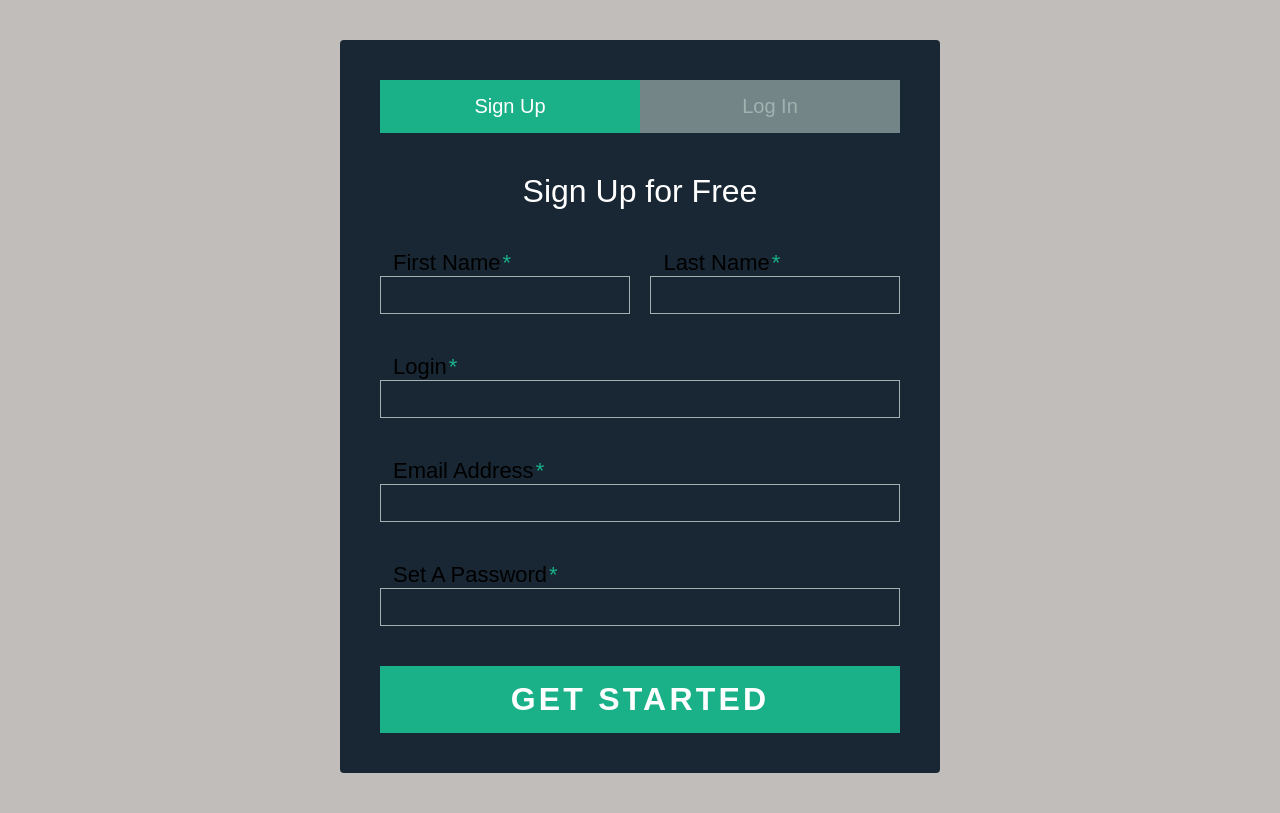
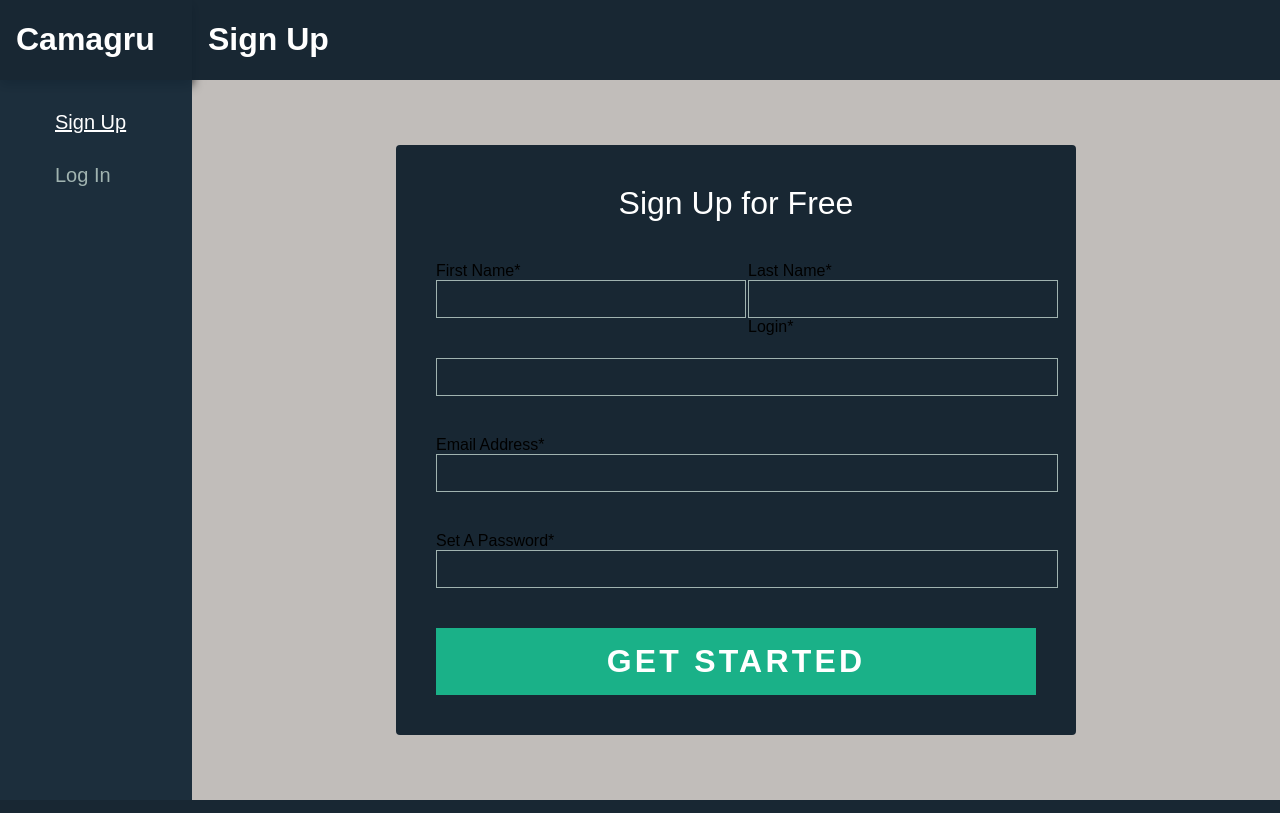
Before and after one commit to sganon/Camagru, a PHP site: page /index.php?signup=true in a window 1280 px wide. Run offline with PHP 8.4, Linux system fonts and the light colour scheme.

Commit message:
feat: redone css layout

```diff
--- /dev/null
+++ b/Header/view.php
@@ -0,0 +1,3 @@
+<div class="header">
+    <h1 class="header-name">Camagru</h1>
+</div>
--- a/SignUp/style.css
+++ /dev/null
@@ -1,166 +0,0 @@
-/* $form-bg: #13232f; */
-/* $br: 4px; */
-/* $thin: 300; */
-/* $normal: 400; */
-/* $bold: 600; */
-/* $br: 4px; */
-/* $main: #1ab188; */
-/* $main-light: lighten($main,5%); */
-/* $main-dark: #179974; */
-/* $gray-light: #a0b3b0; */
-/* $gray: #ddd; */
-*, *:before, *:after {
-    box-sizing: border-box;
-}
-
-html {
-	overflow-y: scroll;
-}
-
-body {
-  background:#c1bdba;
-  font-family: 'Titillium Web', sans-serif;
-}
-
-.form {
-    background: #13232ff7;
-    padding: 40px;
-    max-width:600px;
-    margin:40px auto;
-    border-radius:4px;
-    box-shadow: #13232f2e;
-}
-
-h1 {
-    text-align:center;
-    color:#ffffff;
-    font-weight:300;
-    margin:0 0 40px;
-}
-
-a {
-    text-decoration:none;
-    color:#1ab188;
-    transition:.5s ease;
-
-}
-
-a:hover {
-    color:#179974;
-}
-
-.tab-group {
-    list-style-type:none;
-    padding:0;
-    margin:0 0 40px 0;
-}
-
-.tab-group li a {
-    display:block;
-    text-decoration:none;
-    padding:15px;
-    background:#a0b3b0ad;
-    color:#a0b3b0;
-    font-size:20px;
-    float:left;
-    width:50%;
-    text-align:center;
-    cursor:pointer;
-    transition:.5s ease;
-}
-
-.tab-group:after {
-    content: "";
-    display: table;
-    clear: both;
-}
-
-.tab-group li a:hover {
-    background:#179974;
-    color:#ffffff;
-}
-
-.tab-group .active a {
-    background:#1ab188; ;
-    color:#ffffff;
-}
-
-label {
-    /* transform:translateY(-10px); */
-    position:relative;
-    left:13px;
-    color:rgba(#ffffff,.5);
-    transition:all 0.25s ease;
-    -webkit-backface-visibility: hidden;
-    pointer-events: none;
-    font-size:22px;
-}
-
-label .req {
-    margin:2px;
-    color:#1ab188;
-}
-
-.field-wrap {
-    position:relative;
-    margin-bottom:40px;
-}
-
-input, textarea {
-    font-size:22px;
-    display:block;
-    width:100%;
-    height:100%;
-    padding:5px 10px;
-    background:none;
-    background-image:none;
-    border:1px solid #a0b3b0;
-    color:#ffffff;
-    border-radius:0;
-    transition:border-color .25s ease, box-shadow .25s ease;
-}
-
-input:focus, textarea:focus {
-    outline:0;
-    border-color:#1ab188;
-}
-
-.top-row > div {
-    float:left;
-    width:48%;
-    margin-right:4%;
-}
-
-.top-row > div:last-child {
-    margin:0;
-}
-
-.top-row:after {
-    content: "";
-    display: table;
-    clear: both;
-}
-
-.button {
-    border:0;
-    outline:none;
-    border-radius:0;
-    padding:15px 0;
-    font-size:2rem;
-    font-weight:600;
-    text-transform:uppercase;
-    letter-spacing:.1em;
-    background:#1ab188;
-    color:#ffffff;
-    transition:all.5s ease;
-    -webkit-appearance: none;
-}
-
-.button:hover, .button:focus {
-    background:#179974;
-}
-
-.button-block {
-    display:block;
-    width:100%;
-}
--- a/SignUp/view.php
+++ b/SignUp/view.php
@@ -1,22 +1,7 @@
-<!DOCTYPE html>
-<html lang="en">
-<head>
-    <meta charset="UTF-8">
-    <meta name="viewport" content="width=, initial-scale=1.0">
-    <meta http-equiv="X-UA-Compatible" content="ie=edge">
-    <title>Camagru - Sign Up</title>
-    <link rel="stylesheet" href="/SignUp/style.css">
-</head>
-<body>
 <div class="form">
-    <ul class="tab-group">
-        <li class="tab active"><a href="/index.php?signup=true">Sign Up</a></li>
-        <li class="tab"><a href="/index.php">Log In</a></li>
-    </ul>
   <div class="tab-content">
     <div id="signup">
       <h1>Sign Up for Free</h1>
-        <!-- <form> -->
       <div class="top-row">
         <div class="field-wrap">
           <label>
@@ -50,10 +35,6 @@
         <input type="password"required autocomplete="off" id="pwd"/>
       </div>
       <button class="button button-block" onclick="signUp()"/>Get Started</button>
-        <!-- </form> -->
-      </div>
+    </div>  <!-- /signup -->
   </div><!-- tab-content -->
 </div> <!-- /form -->
-  <script src="/SignUp/signup.js"></script>
-</body>
-</html>
--- a/index.php
+++ b/index.php
@@ -12,12 +12,53 @@
 	}
 
 	if (empty($_SESSION["logguedUser"])) {
-		if ($_GET["signup"] == "true") {
-			require "SignUp/view.php";
+		if (isset($_GET["signup"]) && $_GET["signup"] == "true") {
+			$view = 'SignUp/view.php';
+			$title = 'Sign Up';
+			$suClass = 'active';
+			$loginClass = '';
 		} else {
-			require 'Login/view.php';
+			$view = 'Login/view.php';
+			$title = 'Login';
+			$loginClass = 'active';
+			$suClass = '';
 		}
 	} else {
-		require 'Home/view.php';
+		$view = 'Home/view.php';
+		$title = 'Home';
 	}
+
 ?>
+
+<!DOCTYPE html>
+<html lang="en">
+<head>
+	<meta charset="UTF-8">
+	<meta name="viewport" content="width=device-width, initial-scale=1.0">
+	<meta http-equiv="X-UA-Compatible" content="ie=edge">
+	<title>Camagru</title>
+	<link rel="stylesheet" href="/styles/style.css">
+</head>
+<body>
+	<div id="left" class="column">
+        <div class="top-left">
+			<h1>Camagru</h1>
+		</div>
+        <div class="bottom">
+			<ul class="tab-group">
+        		<li class="tab <?php echo $suClass; ?>"><a href="/index.php?signup=true">Sign Up</a></li>
+       	 		<li class="tab <?php echo $loginClass; ?>"><a href="/index.php">Log In</a></li>
+   			</ul>
+		</div>
+    </div>
+	<div id="right" class="column">
+        <div class="top-right">
+			<h1><?php echo $title; ?></h1>
+		</div>
+        <div class="bottom">
+			<?php require $view; ?>
+		</div> <!-- /bottom -->
+	</div> <!-- /right-column -->
+	<script src="/SignUp/signup.js"></script>
+</body>
+</html>
--- /dev/null
+++ b/styles/style.css
@@ -0,0 +1,467 @@
+/* $form-bg: #13232f; */
+/* $br: 4px; */
+/* $thin: 300; */
+/* $normal: 400; */
+/* $bold: 600; */
+/* $br: 4px; */
+/* $main: #1ab188; */
+/* $main-light: lighten($main,5%); */
+/* $main-dark: #179974; */
+/* $gray-light: #a0b3b0; */
+/* $gray: #ddd; */
+
+.hidden {
+    display: none;
+}
+
+/* *, *:before, *:after {
+    box-sizing: border-box;
+} */
+
+html {
+    height: 100%;
+}
+
+body {
+    height: 100%;
+    overflow: hidden;
+    margin: 0px;
+    display: flex;
+    box-sizing: border-box;
+    background:#c1bdba;
+    font-family: 'Titillium Web', sans-serif;
+}
+
+h1  {
+    color: #ffffff;
+}
+
+.column {
+    height: 100%;
+    width: 100%;
+    display: flex;
+    flex-direction: column;
+}
+
+#left {
+    width: 15%;
+    flex-shrink: 0;
+}
+
+.top-left {
+    background: #13232ff7;
+    flex-shrink: 0;
+    box-shadow: 0px 5px 10px;
+}
+
+.top-left h1 {
+    margin-left: 1rem;
+}
+
+.top-right h1 {
+    margin-left: 1rem;
+}
+
+.top-right {
+    background: #13232ff7;
+    flex-shrink: 0;
+    display: inline-flex;
+}
+
+.tab-group {
+    display: inline-flex;
+    flex-direction: column;
+    list-style: none;
+}
+
+.tab-group li a {
+    text-decoration:none;
+    padding:15px;
+    color:#a0b3b0;
+    font-size:20px;
+    float:left;
+    text-align:right;
+    cursor:pointer;
+    transition:.5s ease;
+}
+
+.tab-group li a:hover {
+    text-decoration:underline;
+    color:#ffffff;
+}
+
+.tab-group li {
+    transition:.5s ease;
+}
+
+.tab-group li.active a {
+    text-decoration:underline;
+    color:#ffffff;
+}
+
+.bottom {
+    flex-grow: 1;
+    overflow-y: auto;
+}
+
+#left .bottom {
+    background: #172a38f7;
+}
+
+#right .bottom {
+    display: flex;
+    align-items: center;
+    justify-content: center;
+    padding: 0;
+    margin: 0;
+}
+
+.form {
+    background: #13232ff7;
+    padding: 40px;
+    max-width:600px;
+    margin:40px auto;
+    border-radius:4px;
+    box-shadow: #13232f2e;
+    display: flex;
+    flex-direction: column;
+}
+/*  */
+.form h1 {
+    text-align:center;
+    color:#ffffff;
+    font-weight:300;
+    margin:0 0 40px;
+}
+
+.field-wrap {
+    margin-bottom:40px;
+}
+
+input, textarea {
+    font-size:22px;
+    width:100%;
+    height:100%;
+    padding:5px 10px;
+    background:none;
+    background-image:none;
+    border:1px solid #a0b3b0;
+    color:#ffffff;
+    border-radius:0;
+    transition:border-color .25s ease, box-shadow .25s ease;
+}
+
+input:focus, textarea:focus {
+    outline:0;
+    border-color:#1ab188;
+}
+
+.top-row > div {
+    float:left;
+    width:48%;
+    margin-right:4%;
+}
+
+.top-row > div:last-child {
+    margin:0;
+}
+
+.top-row:after {
+    content: "";
+    clear: both;
+}
+
+.button {
+    border:0;
+    outline:none;
+    border-radius:0;
+    padding:15px 0;
+    font-size:2rem;
+    font-weight:600;
+    text-transform:uppercase;
+    letter-spacing:.1em;
+    background:#1ab188;
+    color:#ffffff;
+    transition:all.5s ease;
+    -webkit-appearance: none;
+}
+
+.button:hover, .button:focus {
+    background:#179974;
+}
+
+.button-block {
+    width:100%;
+}
+
+
+/*  */
+/* a { */
+    /* text-decoration:none; */
+    /* color:#1ab188; */
+    /* transition:.5s ease; */
+    /*  */
+/* } */
+/*  */
+/* a:hover { */
+    /* color:#179974; */
+/* } */
+/*  */
+/* .tab-group { */
+    /* list-style-type:none; */
+    /* padding:0; */
+    /* margin:0 0 40px 0; */
+/* } */
+/*  */
+/* .tab-group li a { */
+    /* display:block; */
+    /* text-decoration:none; */
+    /* padding:15px; */
+    /* background:#a0b3b0ad; */
+    /* color:#a0b3b0; */
+    /* font-size:20px; */
+    /* float:left; */
+    /* width:50%; */
+    /* text-align:center; */
+    /* cursor:pointer; */
+    /* transition:.5s ease; */
+/* } */
+/*  */
+/* .tab-group:after { */
+    /* content: ""; */
+    /* display: table; */
+    /* clear: both; */
+/* } */
+/*  */
+/* .tab-group li a:hover { */
+    /* background:#179974; */
+    /* color:#ffffff; */
+/* } */
+/*  */
+/* .tab-group .active a { */
+    /* background:#1ab188; ; */
+    /* color:#ffffff; */
+/* } */
+/*  */
+/* label { */
+    /* transform:translateY(-10px); */
+    /* position:relative; */
+    /* left:13px; */
+    /* color:rgba(#ffffff,.5); */
+    /* transition:all 0.25s ease; */
+    /* -webkit-backface-visibility: hidden; */
+    /* pointer-events: none; */
+    /* font-size:22px; */
+/* } */
+/*  */
+/* label .req { */
+    /* margin:2px; */
+    /* color:#1ab188; */
+/* } */
+/*  */
+/* .field-wrap { */
+    /* position:relative; */
+    /* margin-bottom:40px; */
+/* } */
+/*  */
+/* input, textarea { */
+    /* font-size:22px; */
+    /* display:block; */
+    /* width:100%; */
+    /* height:100%; */
+    /* padding:5px 10px; */
+    /* background:none; */
+    /* background-image:none; */
+    /* border:1px solid #a0b3b0; */
+    /* color:#ffffff; */
+    /* border-radius:0; */
+    /* transition:border-color .25s ease, box-shadow .25s ease; */
+/* } */
+/*  */
+/* input:focus, textarea:focus { */
+    /* outline:0; */
+    /* border-color:#1ab188; */
+/* } */
+/*  */
+/* .top-row > div { */
+    /* float:left; */
+    /* width:48%; */
+    /* margin-right:4%; */
+/* } */
+/*  */
+/* .top-row > div:last-child { */
+    /* margin:0; */
+/* } */
+/*  */
+/* .top-row:after { */
+    /* content: ""; */
+    /* display: table; */
+    /* clear: both; */
+/* } */
+/*  */
+/* .button { */
+    /* border:0; */
+    /* outline:none; */
+    /* border-radius:0; */
+    /* padding:15px 0; */
+    /* font-size:2rem; */
+    /* font-weight:600; */
+    /* text-transform:uppercase; */
+    /* letter-spacing:.1em; */
+    /* background:#1ab188; */
+    /* color:#ffffff; */
+    /* transition:all.5s ease; */
+    /* -webkit-appearance: none; */
+/* } */
+/*  */
+/* .button:hover, .button:focus { */
+    /* background:#179974; */
+/* } */
+  /*  */
+/* .button-block { */
+    /* display:block; */
+    /* width:100%; */
+/* } */
+/*  */
+/* .form { */
+    /* background: #13232ff7; */
+    /* padding: 40px; */
+    /* max-width:600px; */
+    /* margin:40px auto; */
+    /* border-radius:4px; */
+    /* box-shadow: #13232f2e; */
+/* } */
+/*  */
+/* h1 { */
+    /* text-align:center; */
+    /* color:#ffffff; */
+    /* font-weight:300; */
+    /* margin:0 0 40px; */
+/* } */
+/*  */
+/* a { */
+    /* text-decoration:none; */
+    /* color:#1ab188; */
+    /* transition:.5s ease; */
+    /*  */
+/* } */
+/*  */
+/* a:hover { */
+    /* color:#179974; */
+/* } */
+/*  */
+/* .tab-group { */
+    /* list-style-type:none; */
+    /* padding:0; */
+    /* margin:0 0 40px 0; */
+/* } */
+/*  */
+/* .tab-group li a { */
+    /* display:block; */
+    /* text-decoration:none; */
+    /* padding:15px; */
+    /* background:#a0b3b0ad; */
+    /* color:#a0b3b0; */
+    /* font-size:20px; */
+    /* float:left; */
+    /* width:50%; */
+    /* text-align:center; */
+    /* cursor:pointer; */
+    /* transition:.5s ease; */
+/* } */
+/*  */
+/* .tab-group:after { */
+    /* content: ""; */
+    /* display: table; */
+    /* clear: both; */
+/* } */
+/*  */
+/* .tab-group li a:hover { */
+    /* background:#179974; */
+    /* color:#ffffff; */
+/* } */
+/*  */
+/* .tab-group .active a { */
+    /* background:#1ab188; ; */
+    /* color:#ffffff; */
+/* } */
+/*  */
+/* label { */
+    /* transform:translateY(-10px); */
+    /* position:relative; */
+    /* left:13px; */
+    /* color:rgba(#ffffff,.5); */
+    /* transition:all 0.25s ease; */
+    /* -webkit-backface-visibility: hidden; */
+    /* pointer-events: none; */
+    /* font-size:22px; */
+/* } */
+/*  */
+/* label .req { */
+    /* margin:2px; */
+    /* color:#1ab188; */
+/* } */
+/*  */
+/* .field-wrap { */
+    /* position:relative; */
+    /* margin-bottom:40px; */
+/* } */
+/*  */
+/* input, textarea { */
+    /* font-size:22px; */
+    /* display:block; */
+    /* width:100%; */
+    /* height:100%; */
+    /* padding:5px 10px; */
+    /* background:none; */
+    /* background-image:none; */
+    /* border:1px solid #a0b3b0; */
+    /* color:#ffffff; */
+    /* border-radius:0; */
+    /* transition:border-color .25s ease, box-shadow .25s ease; */
+/* } */
+/*  */
+/* input:focus, textarea:focus { */
+    /* outline:0; */
+    /* border-color:#1ab188; */
+/* } */
+/*  */
+/* .top-row > div { */
+    /* float:left; */
+    /* width:48%; */
+    /* margin-right:4%; */
+/* } */
+/*  */
+/* .top-row > div:last-child { */
+    /* margin:0; */
+/* } */
+/*  */
+/* .top-row:after { */
+    /* content: ""; */
+    /* display: table; */
+    /* clear: both; */
+/* } */
+/*  */
+/* .button { */
+    /* border:0; */
+    /* outline:none; */
+    /* border-radius:0; */
+    /* padding:15px 0; */
+    /* font-size:2rem; */
+    /* font-weight:600; */
+    /* text-transform:uppercase; */
+    /* letter-spacing:.1em; */
+    /* background:#1ab188; */
+    /* color:#ffffff; */
+    /* transition:all.5s ease; */
+    /* -webkit-appearance: none; */
+/* } */
+/*  */
+/* .button:hover, .button:focus { */
+    /* background:#179974; */
+/* } */
+  /*  */
+/* .button-block { */
+    /* display:block; */
+    /* width:100%; */
+/* } */
```
Also changed, not shown: Login/view.php (+0 -18 lines). Lines whose indentation alone changed are shown as unchanged.
